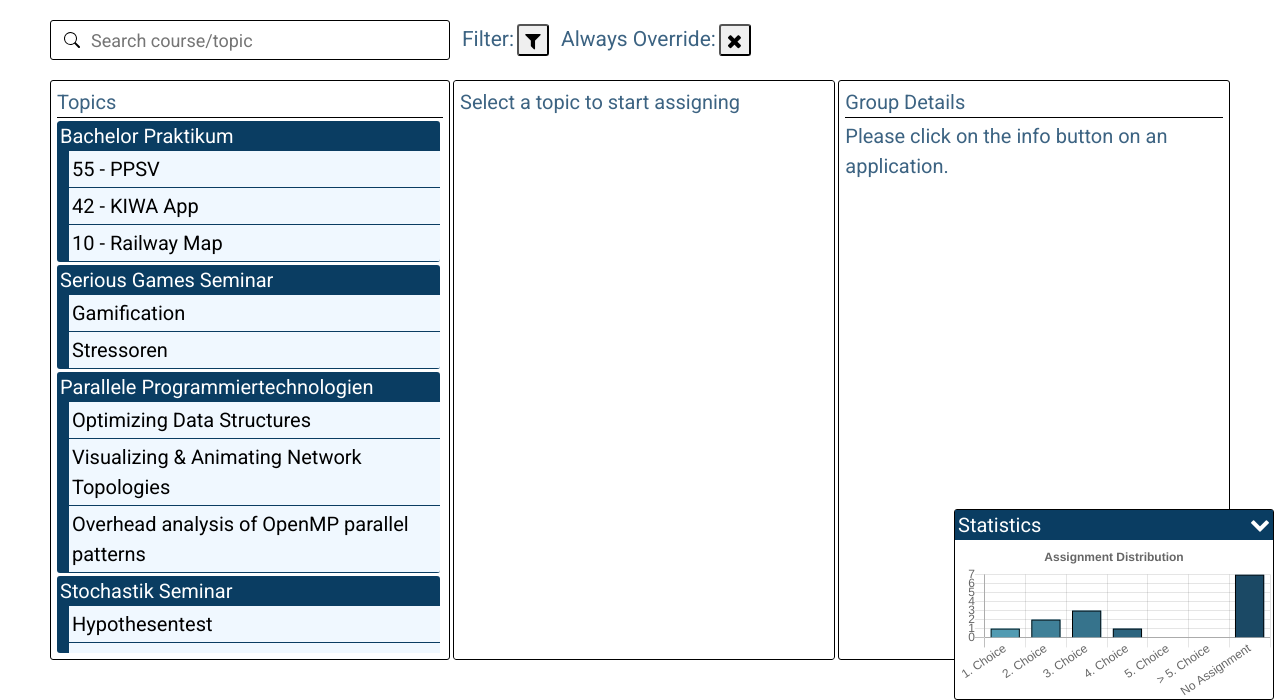
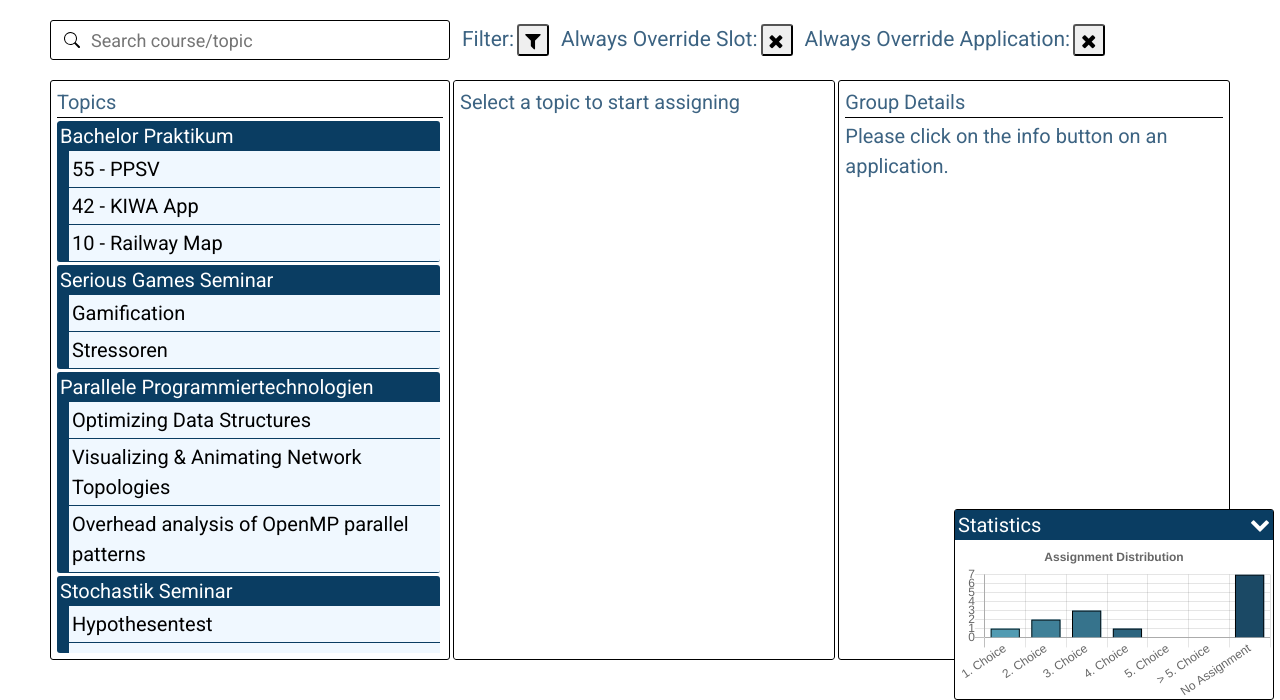
Before and after one commit to DataManagementLab/ppsv, a Django app: page /assignment/ in a window 1280 px wide. Shown: the part 100-800 px from the top of the page. Run offline with Django 3.2, Linux system fonts and the light colour scheme; a user stored in the database is signed in; data comes from the database, SQL or seed files in the repository; some libraries are stand-ins or nearby versions.

Commit message:
implemented change handler for various drag and drop options added buttons to toggle different changes added documentation

```diff
--- a/ppsv/backend/pages/assignment_page.py
+++ b/ppsv/backend/pages/assignment_page.py
@@ -120,7 +120,7 @@ def handle_select_topic(request):
             'collectionFulfilled': filtered_for_assignment.exists(),
             'groupID': application.group.id,
             'collectionID': application.collection_number,
-            'assignedTopic': assigned_topic
+            'assignedTopic': assigned_topic,
         }
         assignment = Assignment.objects.filter(accepted_applications=application)
         if assignment.exists():
@@ -212,6 +212,24 @@ def handle_remove_assignment(request):
     })
 
 
+def handle_remove_other_assignment(request):
+    _remove_assignment = ["bad", "application not found"]
+    _application = TopicSelection.objects.get(id=request.POST.get("applicationID"))
+    applications = TopicSelection.objects.filter(group=_application.group,
+                                                 collection_number=_application.collection_number)
+
+    query = Assignment.objects.get(accepted_applications__in=applications)
+    for accepted_application in query.accepted_applications.all():
+        if applications.contains(accepted_application):
+            _remove_assignment = remove_assignment(accepted_application.id, query.slot_id)
+            break
+
+    return JsonResponse({
+        'requestStatus': _remove_assignment[0],
+        'text': _remove_assignment[1]
+    })
+
+
 def handle_get_possible_assignments_for_topic(request):
     application = TopicSelection.objects.get(pk=request.POST.get("applicationID"))
     possible_assignments = possible_assignments_for_group(application.group.id, application.collection_number)
@@ -280,7 +298,6 @@ def get_group_data(group_id, collection_id):
     )
 
 
-# --- POST HANDLING HELPER --- #
 def handle_change_finalized_value_slot(request):
     """
     Handles a change of the finalized value of a slot.
@@ -396,6 +413,8 @@ def handle_post(request):
         return handle_new_assignment(request)
     if action == "removeAssignment":
         return handle_remove_assignment(request)
+    if action == "removeOtherAssignment":
+        return handle_remove_other_assignment(request)
     if action == "preselectFilters":
         return handle_preselected_filters(request)
     if action == "selectTopic":
--- a/ppsv/backend/static/backend/css/style.css
+++ b/ppsv/backend/static/backend/css/style.css
@@ -554,6 +554,7 @@ p {
     border: solid black 1px;
 }
 
+
 #assignments .ui-draggable-dragging {
     padding-left: 3px;
     padding-right: 3px;
@@ -678,6 +679,15 @@ p {
 }
 
 #overrideControl.selected .fa:before {
+    content: "\f00c";
+}
+
+#ignoreAssigned .fa:before {
+    content: "\f00d";
+    margin-left: -1px;
+}
+
+#ignoreAssigned.selected .fa:before {
     content: "\f00c";
 }
 
--- a/ppsv/backend/templates/backend/assignment.html
+++ b/ppsv/backend/templates/backend/assignment.html
@@ -34,8 +34,12 @@
                 </button>
             </div>
             <div id="overrideControlDiv" class="text-button">
-                <p>Always Override:</p>
+                <p>Always Override Slot:</p>
                 <button id="overrideControl" onclick="overrideControl()"><i class="fa fa-times"></i></button>
+            </div>
+            <div id="ignoreAssigned" class="text-button">
+                <p>Always Override Application:</p>
+                <button id="ignoreAssigned" onclick="ignoreAssigned()"><i class="fa fa-times"></i></button>
             </div>
         </div>
         <div id="user-feedback"></div>
@@ -383,7 +387,11 @@
     <script>
         const shownTopics = new Map();
         let overrideApplications = false;
-
+        let overrideFulfilled = false;
+
+        /**
+         * A class representing on Slot and Application in relationship
+         */
         class SlotAppRel {
             constructor(topicID, name) {
                 this.slots = new Map();
@@ -393,6 +401,10 @@
                 this.createSectionDiv(name);
             }
 
+            /**
+             * Creates the div for this relation
+             * @param name
+             */
             createSectionDiv(name) {
                 let closeID = "close-" + this.topicID;
                 $('#assignment-application').prepend('' +
@@ -474,6 +486,9 @@
                 });
             }
 
+            /**
+             * Deletes the div for this relation
+             */
             deleteSectionDiv() {
                 $('#assignment-application-' + this.topicID).remove();
             }
@@ -485,7 +500,7 @@
             loadApplications(loadedApplications) {
                 let application;
                 for (let app of loadedApplications) {
-                    application = new Application(app['applicationID'], app['students'], app['preference'], app['possibleAssignmentsForCollection'], app['collectionCount'], app['slotID'], app['collectionFulfilled'], app['finalizedAssignment'], this);
+                    application = new Application(app['applicationID'], app['students'], app['preference'], app['possibleAssignmentsForCollection'], app['collectionCount'], app['slotID'], app['collectionFulfilled'], app['finalizedAssignment'], this, app['collectionID']);
                     this.applications.set(application.id, application);
                     if (application.slotID !== -1)
                         this.slots.get(application.slotID).addApplication(application);
@@ -506,6 +521,17 @@
             loadSlots(count, minSize, maxSize, finalized) {
                 for (let slotID = 1; slotID <= count; slotID++) {
                     this.slots.set(slotID, new Slot(slotID, minSize, maxSize, finalized[slotID - 1], this))
+                }
+            }
+
+            /**
+             * Calls the remove application method of the right slot
+             * @param application
+             */
+            removeApplication(application) {
+                for (const slot of this.slots.values()) {
+                    if (slot.accepted_applications.has(application.id))
+                        slot.removeApplication(application);
                 }
             }
         }
@@ -541,8 +567,11 @@
             handleDrop(event, ui) {
                 const drag = ui.draggable;
                 const application = this.slotAppRel.applications.get(parseInt(drag.attr('id').substring(12)));
+                const slot = this;
                 let revert = false;
-                let exchanged = false;
+                let exchange = false;
+                let exchangeItem = null;
+                let override = false;
 
                 // Test if we can drop. if not we revert for nice user feedback
                 if (application == null) {
@@ -551,54 +580,29 @@
                 } else if (application.oldSlotID === this.id) {
                     infoPopup("info", "This application is already in this slot");
                     revert = true;
-                } else if (application.collectionFullfilled) {
-                    infoPopup("info", "The collection of this application is already satisfied");
-                    revert = true;
                 } else if (this.finalized !== 0) {
                     infoPopup('bad', "This slot is locked, application can't be added");
                     revert = true;
-                } else if (this.nowAssignedSize + application.students.length > this.maxSlotSize) {
+                }
+
+                if (!revert && application.collectionFullfilled && application.slotID === -1) {
+                    //test if we override fulfilled
+                    if (overrideFulfilled) {
+                        override = true;
+                    } else {
+                        infoPopup("info", "The collection of this application is already satisfied");
+                        revert = true;
+                    }
+                }
+
+                if (!revert && this.nowAssignedSize + application.students.length > this.maxSlotSize) {
                     //Test if we can exchange.
                     for (const accepted_application of this.accepted_applications.values()) {
-                        if (!accepted_application.finalized && application.students.length === accepted_application.students.length) {
+                        if (!accepted_application.finalized && application.students.length === accepted_application.students.length || this.maxSlotSize >= this.nowAssignedSize - accepted_application.students.length + application.students.length) {
                             //found something to exchange. ask user if he wants to
                             if (overrideApplications || confirm("Do you want to override the application of " + accepted_application.students + "?")) {
-                                infoPopup("wait", "Waiting for server response")
-                                $(drag).draggable("option", "revert", false);
-
-                                $.ajax({
-                                    data: {
-                                        csrfmiddlewaretoken: "{{ csrf_token }}",
-                                        action: "removeAssignment",
-                                        applicationID: accepted_application.id,
-                                        slotID: accepted_application.slotID
-                                    },
-                                    method: "POST",
-                                    dataType: "json",
-                                    success: (data) => {
-                                        if (data['requestStatus']) {
-                                            $('#applications-' + this.topicID).append(accepted_application.div);
-                                            exchanged = true;
-                                            this.removeApplication(accepted_application);
-                                            //new assignment
-                                            $.ajax({
-                                                    data: {
-                                                        csrfmiddlewaretoken: "{{ csrf_token }}",
-                                                        action: "newAssignment",
-                                                        applicationID: application.id,
-                                                        slotID: this.id
-                                                    },
-                                                    method: "POST",
-                                                    dataType: "json",
-                                                    success: this.handleDropServerResponseNew(application)
-                                                }
-                                            );
-                                        } else {
-                                            revert = true;
-                                            infoPopup("bad", data['text'])
-                                        }
-                                    }
-                                });
+                                exchange = true;
+                                exchangeItem = accepted_application;
                             } else {
                                 infoPopup('bad', "This applications does not fit into this slot");
                                 revert = true;
@@ -610,64 +614,78 @@
                 if (revert)
                     return $(drag).draggable("option", "revert", true);
                 $(drag).draggable("option", "revert", false);
-                if (exchanged)
+                infoPopup("wait", "Waiting for server response");
+
+                if (override && !exchange) {
+                    requestRemoveOtherApp(application, (data) => {
+                        if (data['requestStatus']) {
+                            //remove from topic if shown
+                            removeFromShownTopics(application);
+                            //add the application to this slot
+                            requestAddAppThis(application);
+                        } else {
+                            infoPopup("bad", data["text"]);
+                            $(drag).draggable("option", "revert", true);
+                        }
+                    });
+                } else if (override && exchange) {
+                    requestRemoveOtherApp(application, (data) => {
+                        if (data['requestStatus']) {
+                            //remove app from topic if shown
+                            removeFromShownTopics(application);
+                            //remove app we want to exchange from this topic
+                            requestRemoveApp(exchangeItem, (data) => {
+                                if (data['requestStatus']) {
+                                    //remove app from this topic
+                                    slot.removeApplication(exchangeItem);
+                                    //add app to this topic
+                                    requestAddAppThis(application);
+                                } else {
+                                    infoPopup("bad", data["text"]);
+                                    $(drag).draggable("option", "revert", true);
+                                }
+                            });
+                        } else {
+                            infoPopup("bad", data["text"]);
+                            $(drag).draggable("option", "revert", true);
+                        }
+                    });
+                } else if (!override && exchange) {
+                    requestRemoveApp(exchangeItem, (data) => {
+                        if (data['requestStatus']) {
+                            //remove app from this topic
+                            slot.removeApplication(exchangeItem);
+                            //add app to this topic
+                            requestAddAppThis(application);
+                        } else {
+                            infoPopup("bad", data["text"]);
+                            $(drag).draggable("option", "revert", true);
+                        }
+                    });
+                } else if (application.slotID === this.id)
                     return;
-
-
-                let oldSlotID = application.slotID;
-
-                // Do nothing if the slot is the same as the origin
-                if (oldSlotID === this.id)
-                    return;
-
-                // Do nothing if slot is locked
-                if (this.finalized !== 0) {
-                    infoPopup('bad', "This slot is locked, application can't be added")
-                    return;
-                }
-
-                infoPopup("wait", "Waiting for server response");
-
-                if (oldSlotID !== -1) {
+                else if (application.slotID === -1) {
+                    requestAddAppThis(application);
+                } else {
+                    requestSwitchSlots(application)
+                }
+
+                //Helper functions
+
+                //Switches Slots in this topic
+                function requestSwitchSlots(application) {
                     //switch from slot to another
                     $.ajax({
                             data: {
                                 csrfmiddlewaretoken: "{{ csrf_token }}",
                                 action: "changeAssignment",
                                 applicationID: application.id,
-                                oldSlotID: oldSlotID,
-                                newSlotID: this.id
+                                oldSlotID: application.slotID,
+                                newSlotID: slot.id
                             },
                             method: "POST",
                             dataType: "json",
-                            success: this.handelDropServerResponseChange(application)
-                        }
-                    );
-                } else {
-                    //new assignment
-                    $.ajax({
-                            data: {
-                                csrfmiddlewaretoken: "{{ csrf_token }}",
-                                action: "newAssignment",
-                                applicationID: application.id,
-                                slotID: this.id
-                            },
-                            method: "POST",
-                            dataType: "json",
-                            success: this.handleDropServerResponseNew(application)
-                        }
-                    );
-                }
-            }
-
-            /**
-             * The handler for a drop when the application was previously in another slot
-             * @param application The application
-             * @return {(function(*): void)|*} the ajax success handler
-             */
-            handelDropServerResponseChange(application) {
-                const slot = this
-                return function (data) {
+                            success: (data) => {
                                 const applicationAccepted = data["requestStatus"];
                                 const applicationAcceptedText = data["text"];
 
@@ -678,25 +696,78 @@
                                     infoPopup("good", applicationAcceptedText)
                                 } else
                                     infoPopup("bad", applicationAcceptedText)
-                };
-            }
-
-            /**
-             * The handler for a drop when the application was previously not assigned
-             * @param application The application
-             * @return {(function(*): void)|*} the ajax success handler
-             */
-            handleDropServerResponseNew(application) {
-                const slot = this
-                return function (data) {
+                            }
+                        }
+                    );
+                }
+
+                //Removes an application from this slot
+                function requestRemoveApp(application, success) {
+                    $.ajax({
+                        data: {
+                            csrfmiddlewaretoken: "{{ csrf_token }}",
+                            action: "removeAssignment",
+                            applicationID: application.id,
+                            slotID: slot.id
+                        },
+                        method: "POST",
+                        dataType: "json",
+                        success: success
+                    });
+                }
+
+                //removes an application from its assignment
+                function requestRemoveOtherApp(application, success) {
+                    $.ajax({
+                        data: {
+                            csrfmiddlewaretoken: "{{ csrf_token }}",
+                            action: "removeOtherAssignment",
+                            applicationID: application.id,
+                        },
+                        method: "POST",
+                        dataType: "json",
+                        success: success
+                    });
+                }
+
+                //adds a not assigned application to this slot
+                function requestAddAppThis(application) {
+                    $.ajax({
+                        data: {
+                            csrfmiddlewaretoken: "{{ csrf_token }}",
+                            action: "newAssignment",
+                            applicationID: application.id,
+                            slotID: slot.id
+                        },
+                        method: "POST",
+                        dataType: "json",
+                        success: (data) => {
                             const applicationAccepted = data["requestStatus"];
                             const applicationAcceptedText = data["text"];
                             if (applicationAccepted) {
                                 slot.addApplication(application);
                                 infoPopup("good", applicationAcceptedText);
-                    } else
+                            } else {
+                                $(drag).draggable("option", "revert", true);
                                 infoPopup("bad", applicationAcceptedText);
-                };
+                            }
+                        }
+                    });
+                }
+
+                //Removes from other slot if found
+                function removeFromShownTopics(application) {
+                    for (const slotAppRel of shownTopics.values()) {
+                        for (const _slot of slotAppRel.slots.values()) {
+                            if (_slot !== slot)
+                                for (const accepted_application of _slot.accepted_applications.values()) {
+                                    if (JSON.stringify(accepted_application.students) === JSON.stringify(application.students) && application.collectionID === accepted_application.collectionID) {
+                                        _slot.removeApplication(accepted_application);
+                                    }
+                                }
+                        }
+                    }
+                }
             }
 
             /**
@@ -733,6 +804,8 @@
                 application.collectionFullfilled = false;
                 updateApplicationsPossibleAssignments();
                 application.slotID = -1;
+                $('#applications-' + this.topicID).append(application.div);
+
                 this.updateDiv();
             }
 
@@ -781,17 +854,13 @@
 
                 handleLockButtonClickSlot(this, '#' + buttonID);
             }
-
-            remainingSpace() {
-                return this.maxSlotSize - this.nowAssignedSize;
-            }
         }
 
         /**
          * A class to represent one Application
          */
         class Application {
-            constructor(applicationID, students, preference, possibleAssignments, collectionSize, slotID, collectionFullfilled, finalized, slotAppRel) {
+            constructor(applicationID, students, preference, possibleAssignments, collectionSize, slotID, collectionFullfilled, finalized, slotAppRel, collectionID) {
                 this.id = applicationID;
                 this.preference = preference;
                 this.possibleAssignments = possibleAssignments;
@@ -802,6 +871,7 @@
                 this.finalized = finalized;
                 this.slotAppRel = slotAppRel;
                 this.topicID = slotAppRel.topicID;
+                this.collectionID = collectionID;
                 this.div = $('<div id="application-' + applicationID + '" class="outer-item application"></div>');
                 this.updateDiv()
 
@@ -828,6 +898,9 @@
 
             }
 
+            /**
+             * Updates the div of this application
+             */
             updateDiv() {
                 $('#application-' + this.id + " .inner-item").detach();
                 let isFirstItem = true;
@@ -877,6 +950,9 @@
                 handleLockButtonClickApplication(this, '#' + buttonID)
             }
 
+            /**
+             * Updated the data of this application
+             */
             updatePossibleAssignment() {
                 $.ajax({
                     data: {
@@ -892,7 +968,6 @@
                         this.updateDiv();
                     }
                 })
-
             }
         }
 
@@ -1104,6 +1179,10 @@
             return true;
         }
 
+        /**
+         * Removes a topic from the view
+         * @param topicID
+         */
         function handleTopicRemove(topicID) {
             shownTopics.get(topicID).deleteSectionDiv();
             shownTopics.delete(topicID);
@@ -1114,6 +1193,10 @@
             updateURL(getLoadedTopicIDs(), null, null);
         }
 
+        /**
+         * returns all loaded topics
+         * @return {*[]} int array of loaded topics
+         */
         function getLoadedTopicIDs() {
             const loadedTopicIDs = [];
             for (let key of shownTopics.keys()) {
@@ -1145,10 +1228,22 @@
             userFeedback.replaceWith(userFeedbackClone)
         }
 
+        /**
+         * Handles click on override Slot Button
+         */
         function overrideControl() {
             const button = $('#overrideControl')
             button.toggleClass('selected')
             overrideApplications = !!button.hasClass('selected');
+        }
+
+        /**
+         * Handles click on override Assignment Button
+         */
+        function ignoreAssigned() {
+            const button = $('#ignoreAssigned');
+            button.toggleClass('selected');
+            overrideFulfilled = !!button.hasClass('selected');
         }
 
         // --- MAIN FUNCTION --- //
@@ -1539,6 +1634,4 @@
             });
     </script>
 
-
-
 {% endblock content %}
--- a/ppsv/backend/templates/backend/base.html
+++ b/ppsv/backend/templates/backend/base.html
@@ -18,13 +18,14 @@
 
 
     <!-- Imports all important stylesheets and hyper references for all html pages which extend base.html -->
-    <link rel="stylesheet" href="{% static 'backend/css/style.css' %}">
     <link rel="stylesheet" href="{% static 'css/bootstrap.css' %}">
     <link rel="stylesheet" href="{% static 'css/ppsv.css' %}">
     <link rel="stylesheet" href="https://cdnjs.cloudflare.com/ajax/libs/font-awesome/4.7.0/css/font-awesome.min.css">
     <link href="https://fonts.googleapis.com/css?family=Arvo&display=swap" rel="stylesheet">
     <link rel="stylesheet" href="{% static 'backend/css/jQuery.css' %}">
     <link rel="stylesheet" href="{% static 'css/table.css' %}">
+    <link rel="stylesheet" href="{% static 'backend/css/style.css' %}">
+
 
     <!-- JQuery & JQuery UI Integration -->
     <script src="https://code.jquery.com/jquery-3.6.1.min.js"></script>
```
Lines whose indentation alone changed are shown as unchanged.
